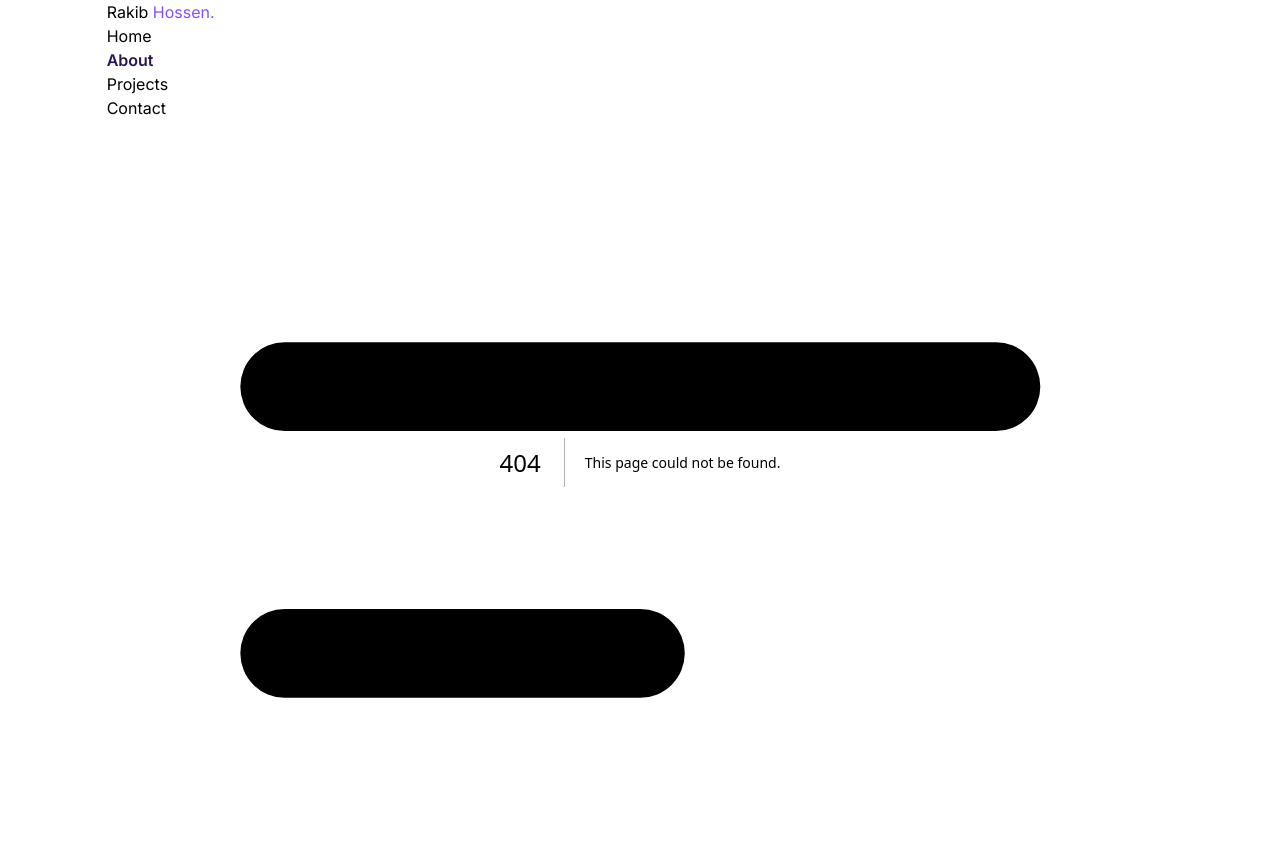
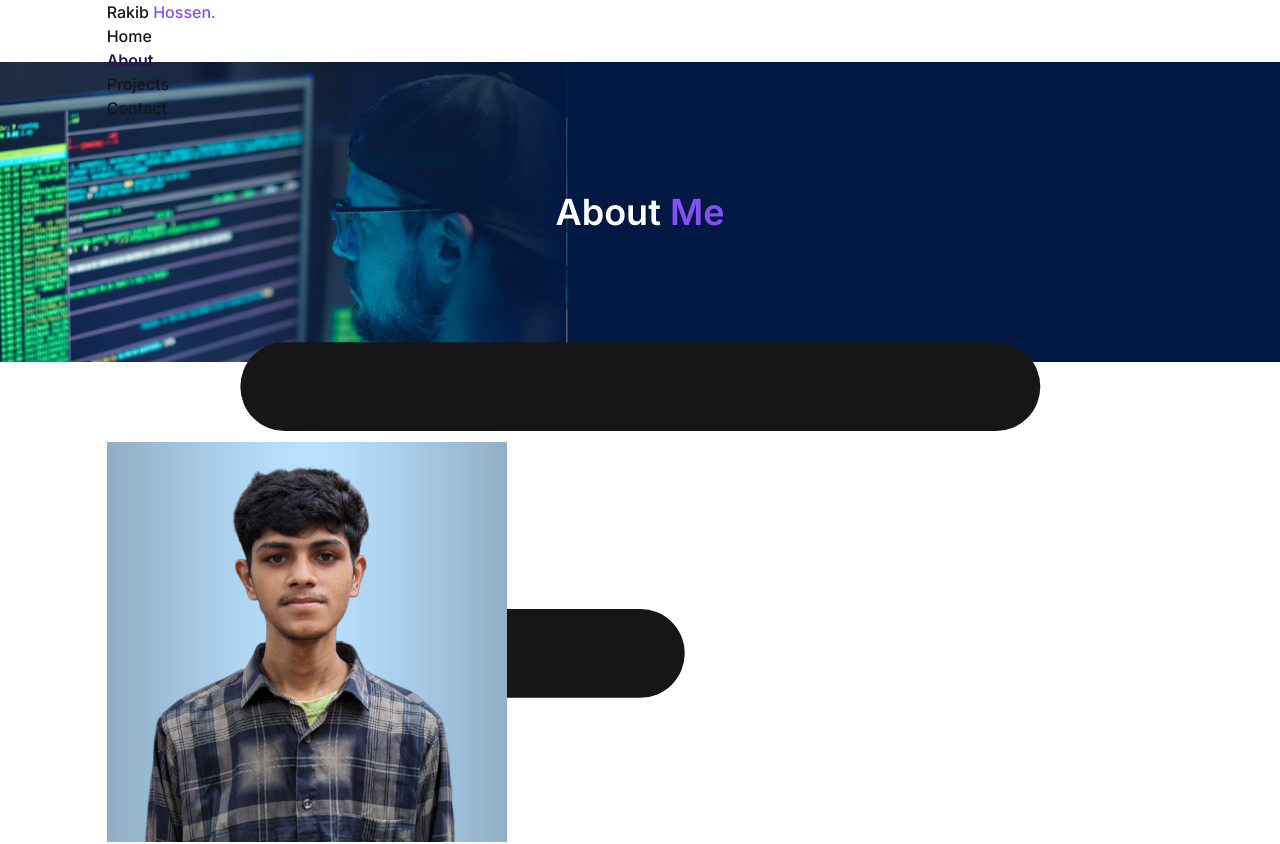
Before and after one commit to RakibHossen678/Rakib-Hossen-Portfolio, a Next.js app: page /about in a window 1280 px wide. Before the commit this address had no page. Shown: the top 844 px of the page. Built offline with nearby package versions, Linux system fonts and the light colour scheme.

Commit message:
added about page

```diff
--- a/src/Components/About.jsx
+++ b/src/Components/About.jsx
@@ -4,11 +4,7 @@ import { MdOutlineFileDownload } from "react-icons/md";
 const About = () => {
   return (
     <div className="my-20">
-      <div className="text-center">
-        <h1 className="text-4xl text-secondary  py-5 font-semibold">
-          About <span className="text-primary">Me</span>
-        </h1>
-      </div>
+
       <div className="mt-6 flex flex-col lg:flex-row items-center justify-between space-x-6">
         <div className=" lg:w-[35%] rounded-md">
           <Image
--- a/src/Components/Skills.jsx
+++ b/src/Components/Skills.jsx
@@ -4,10 +4,7 @@ import React from "react";
 const Skills = () => {
   return (
     <div className="my-20">
-      <div className="text-center py-5 ">
-        <h1 className="text-4xl text-secondary  font-semibold">Skills</h1>
-        <p className="text-gray-600 pt-1 font-medium">My Technical Level</p>
-      </div>
+
       <div className="grid lg:grid-cols-2 grid-cols-1 gap-4 my-10">
         <div className="flex  items-center space-x-4">
           <Image alt="html" width={62} height={62} src="/html.png" />
--- /dev/null
+++ b/src/app/about/page.jsx
@@ -0,0 +1,27 @@
+import About from "@/Components/About";
+const page = () => {
+  return (
+    <div>
+      <div
+        className="hero min-h-[300px]"
+        style={{
+          backgroundImage: "url('/cover.png')",
+        }}
+      >
+        <div className="hero-content text-neutral-content text-center">
+          <div className="text-center text-white">
+            <h1 className="text-4xl   py-5 font-semibold">
+               About <span className="text-primary"> Me</span>
+            </h1>
+          </div>
+        </div>
+      </div>
+
+      <div className="w-10/12 mx-auto">
+        <About></About>
+      </div>
+    </div>
+  );
+};
+
+export default page;
--- a/src/app/page.js
+++ b/src/app/page.js
@@ -9,8 +9,21 @@ export default function Home() {
     <main className="min-h-[calc(100vh-114px)]">
       <div className="lg:w-9/12 w-11/12 mx-auto">
         <Banner></Banner>
-        <About></About>
-        <Skills></Skills>
+        <div className="my-20">
+          <div className="text-center">
+            <h1 className="text-4xl text-secondary  py-5 font-semibold">
+              About <span className="text-primary"> Me</span>
+            </h1>
+          </div>
+          <About></About>
+        </div>
+        <div>
+          <div className="text-center py-5 ">
+            <h1 className="text-4xl text-secondary  font-semibold">Skills</h1>
+            <p className="text-gray-600 pt-1 font-medium">My Technical Level</p>
+          </div>
+          <Skills></Skills>
+        </div>
       </div>
       <div className="lg:w-10/12 mx-auto">
         <div className="text-center">
```
